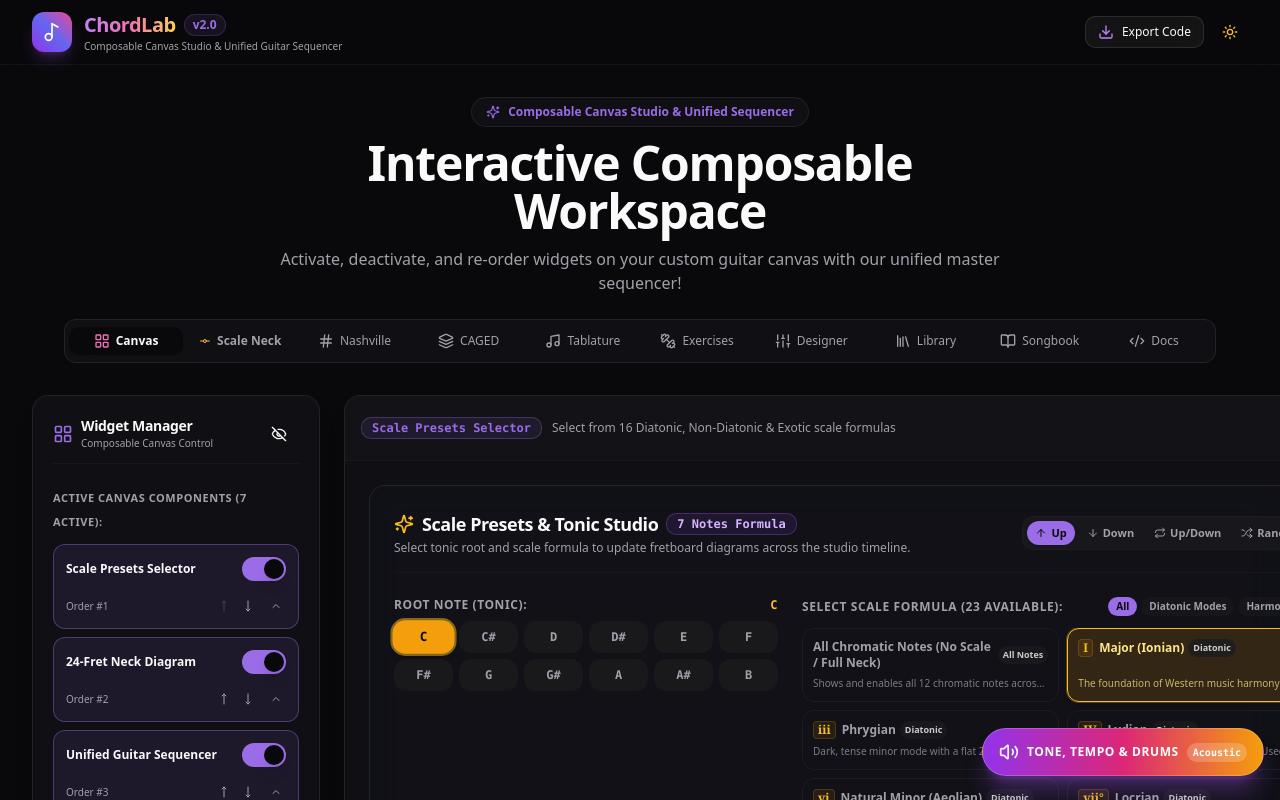
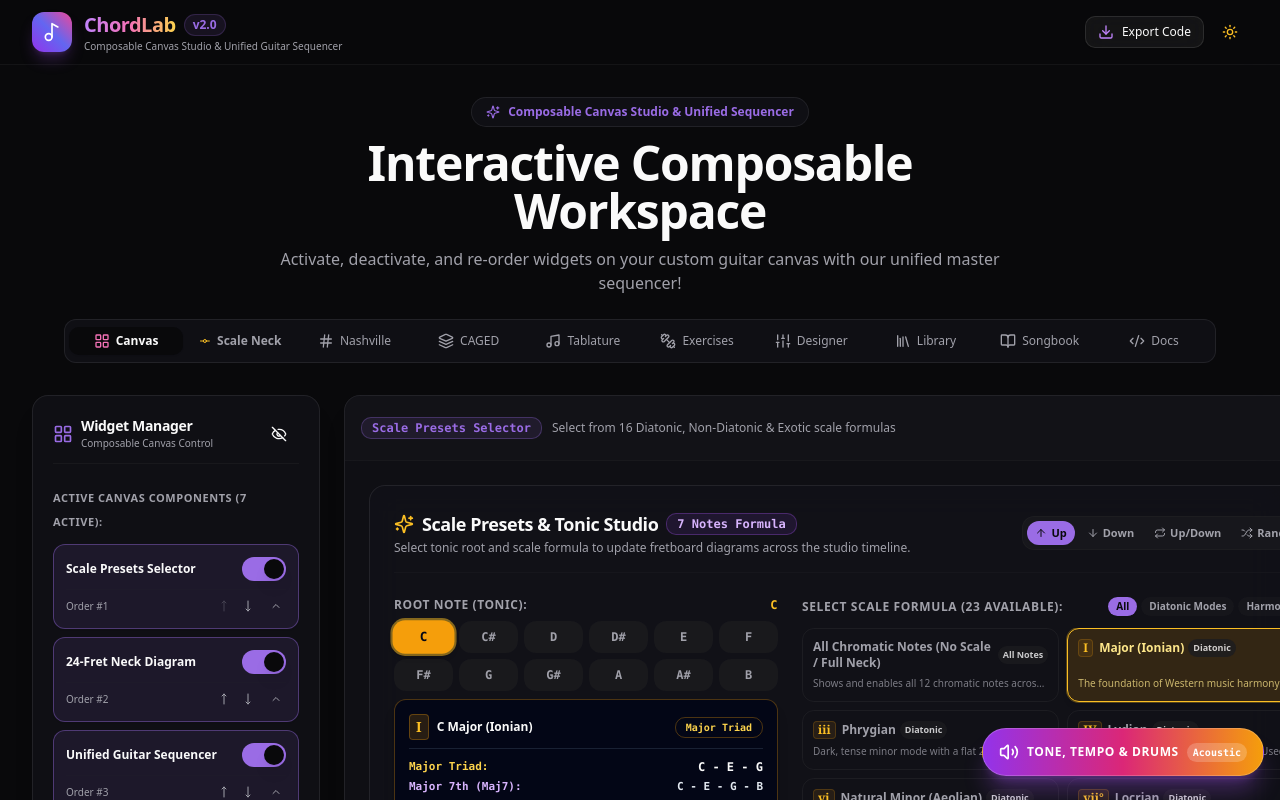
Before and after one commit to parrish138/chord, a React (Vite) app: page / in a window 1280 px wide. Shown: the top 800 px of the page. Built offline with nearby package versions, Linux system fonts and the light colour scheme.

Commit message:
feat: add Active Scale Triad, Roman numeral, and description box under Tonic Root selector

```diff
--- a/src/components/scale/ScalePresetsSelector.tsx
+++ b/src/components/scale/ScalePresetsSelector.tsx
@@ -203,7 +203,7 @@ export const ScalePresetsSelector: React.FC<ScalePresetsSelectorProps> = ({
             <span className="text-amber-400 font-mono font-extrabold">{rootNote}</span>
           </div>
 
-          <div className="grid grid-cols-4 sm:grid-cols-6 gap-1.5">
+          <div className="grid grid-cols-4 sm:grid-cols-6 gap-1.5 mb-3">
             {NOTES_CHROMATIC.map(n => (
               <button
                 key={`preset-root-${n}`}
@@ -218,6 +218,87 @@ export const ScalePresetsSelector: React.FC<ScalePresetsSelectorProps> = ({
               </button>
             ))}
           </div>
+
+          {/* Active Scale Triad, Roman Numeral & Description Box */}
+          {(() => {
+            const diatonicRomans = ['I', 'ii', 'iii', 'IV', 'V', 'vi', 'vii°'];
+            const harmonicRomans = ['i', 'iiø', 'III+', 'iV', 'V', 'Vi', 'vii°'];
+
+            let roman = '';
+            if (activeScaleDef.category === 'diatonic') {
+              const diatonicIdx = SCALE_DEFINITIONS.filter(s => s.category === 'diatonic').findIndex(s => s.id === activeScaleDef.id);
+              if (diatonicIdx >= 0 && diatonicIdx < diatonicRomans.length) roman = diatonicRomans[diatonicIdx];
+            } else if (activeScaleDef.category === 'non-diatonic') {
+              const harmonicIdx = ['harmonic-minor', 'locrian-sharp-6', 'ionian-sharp-5', 'dorian-sharp-4', 'phrygian-dominant', 'lydian-sharp-2', 'ultralocrian'].indexOf(activeScaleDef.id);
+              if (harmonicIdx >= 0 && harmonicIdx < harmonicRomans.length) roman = harmonicRomans[harmonicIdx];
+            }
+
+            const root = activeScaleNotes.find(n => n.interval === '1');
+            const third = activeScaleNotes.find(n => n.interval === '3' || n.interval === 'b3');
+            const fifth = activeScaleNotes.find(n => n.interval === '5' || n.interval === 'b5' || n.interval === '#5');
+            const seventh = activeScaleNotes.find(n => n.interval === '7' || n.interval === 'b7' || n.interval === 'bb7');
+
+            let triadType = 'Triad';
+            let chord7Type = '';
+
+            if (third && fifth) {
+              if (third.interval === '3' && fifth.interval === '5') {
+                triadType = 'Major Triad';
+                chord7Type = seventh?.interval === '7' ? 'Major 7th (Maj7)' : seventh?.interval === 'b7' ? 'Dominant 7th (7)' : '';
+              } else if (third.interval === 'b3' && fifth.interval === '5') {
+                triadType = 'Minor Triad';
+                chord7Type = seventh?.interval === 'b7' ? 'Minor 7th (m7)' : seventh?.interval === '7' ? 'Minor Major 7th (Mmaj7)' : '';
+              } else if (third.interval === 'b3' && fifth.interval === 'b5') {
+                triadType = 'Diminished Triad';
+                chord7Type = seventh?.interval === 'b7' ? 'Half-Diminished 7th (m7b5)' : seventh?.interval === 'bb7' ? 'Diminished 7th (dim7)' : '';
+              } else if (third.interval === '3' && fifth.interval === '#5') {
+                triadType = 'Augmented Triad';
+                chord7Type = seventh?.interval === 'b7' ? 'Augmented Dominant (7#5)' : '';
+              }
+            }
+
+            const triadNotes = [root?.noteName, third?.noteName, fifth?.noteName].filter(Boolean).join(' - ');
+            const chord7Notes = [root?.noteName, third?.noteName, fifth?.noteName, seventh?.noteName].filter(Boolean).join(' - ');
+
+            return (
+              <div className="p-3.5 rounded-xl bg-slate-950/80 border border-amber-500/30 space-y-2.5 shadow-lg">
+                <div className="flex items-center justify-between gap-2 border-b border-slate-800/80 pb-2">
+                  <div className="flex items-center gap-2">
+                    {roman && (
+                      <span className="font-serif font-black text-sm text-amber-400 px-1.5 py-0.5 rounded bg-amber-500/15 border border-amber-500/30">
+                        {roman}
+                      </span>
+                    )}
+                    <span className="font-extrabold text-xs text-foreground">
+                      {rootNote} {activeScaleDef.name}
+                    </span>
+                  </div>
+                  <Badge variant="outline" className="text-[10px] font-mono text-amber-300 border-amber-500/30">
+                    {triadType}
+                  </Badge>
+                </div>
+
+                {/* Triad & 7th Chord Notes */}
+                <div className="space-y-1 text-xs font-mono">
+                  <div className="flex items-center justify-between text-muted-foreground">
+                    <span className="text-[11px] font-bold text-amber-300">{triadType}:</span>
+                    <span className="font-bold text-foreground">{triadNotes || 'N/A'}</span>
+                  </div>
+                  {chord7Type && (
+                    <div className="flex items-center justify-between text-muted-foreground text-[11px]">
+                      <span className="font-bold text-purple-300">{chord7Type}:</span>
+                      <span className="font-bold text-slate-200">{chord7Notes}</span>
+                    </div>
+                  )}
+                </div>
+
+                {/* Description */}
+                <p className="text-[11px] text-muted-foreground leading-relaxed pt-1.5 border-t border-slate-800/60 font-normal">
+                  {activeScaleDef.description}
+                </p>
+              </div>
+            );
+          })()}
         </div>
 
         {/* 2. Scale Category Filter & Preset Grid */}
```
